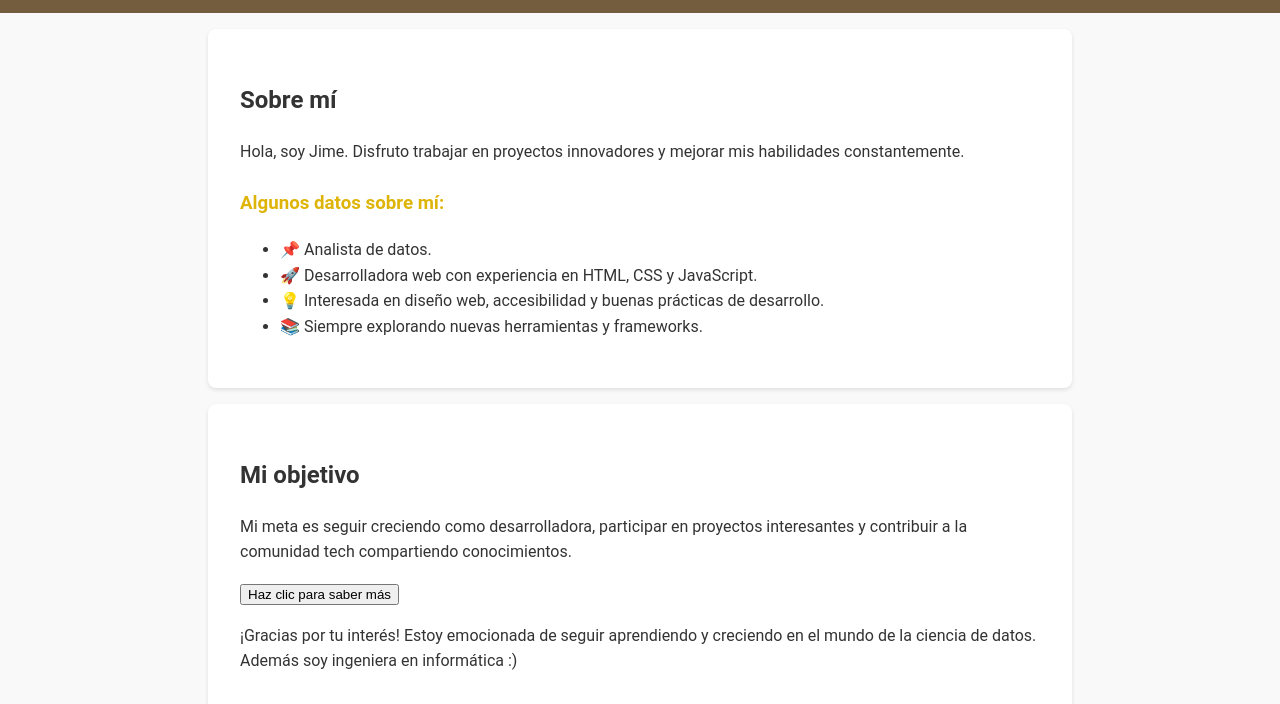
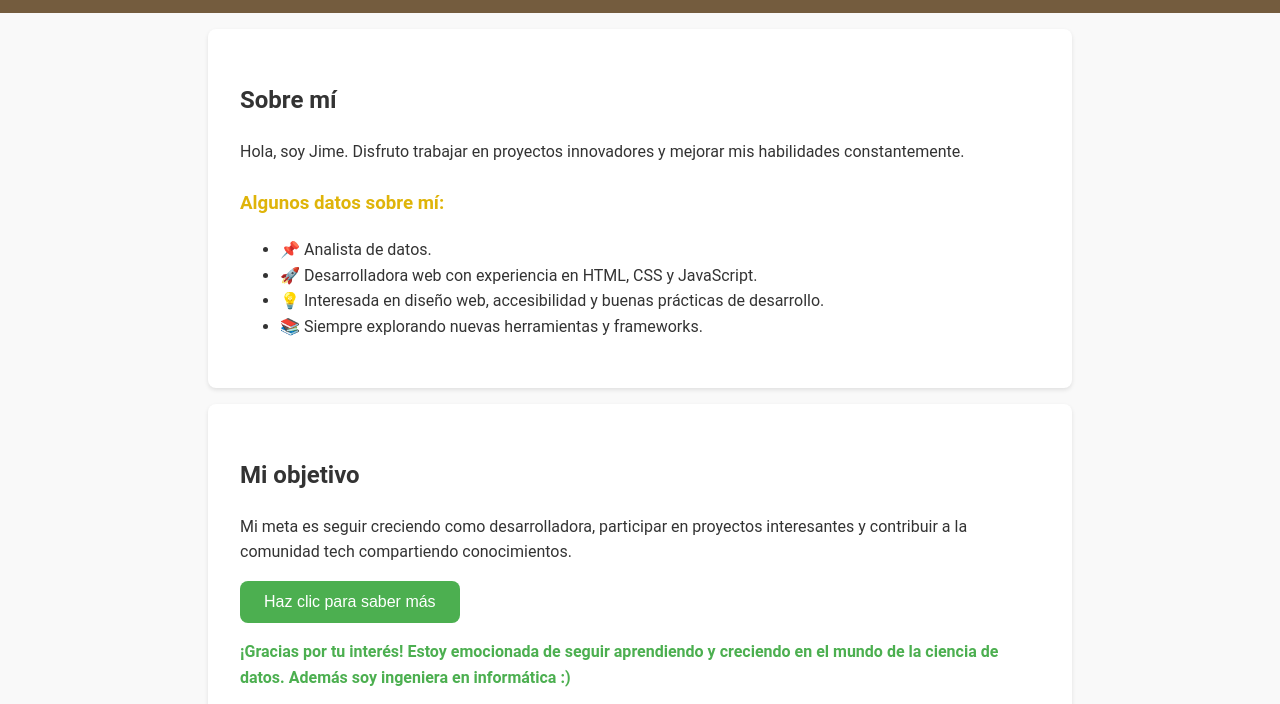
Before and after one commit to jimebourlot/ejercicios_intro_programacion_santarosa, a plain HTML site: page PaginaPersonal/acerca.html in a window 1280 px wide. Both pictures are taken after a click on the button "Haz clic para saber más". Shown: the part 96-800 px from the top of the page. Drawn offline with Linux system fonts and the light colour scheme.

Commit message:
estilos del nuevo boton agregado

```diff
--- a/PaginaPersonal/styles.css
+++ b/PaginaPersonal/styles.css
@@ -111,3 +111,27 @@ section iframe {
     border-radius: 8px; /* Opcional: redondea las esquinas */
     box-shadow: 0 2px 4px rgba(0, 0, 0, 0.1); /* Opcional: agrega una sombra */
 }
+
+/* Estilo para el botón interactivo */
+button#show-message {
+    background-color: #4CAF50;
+    color: white;
+    border: none;
+    padding: 0.75rem 1.5rem;
+    border-radius: 8px;
+    font-size: 1rem;
+    cursor: pointer;
+    transition: background-color 0.3s ease;
+}
+
+button#show-message:hover {
+    background-color: #45a049;
+}
+
+/* Estilo para el mensaje dinámico */
+#dynamic-message {
+    display: none; /* Oculto por defecto */
+    margin-top: 1rem;
+    color: #4CAF50;
+    font-weight: bold;
+}
```
